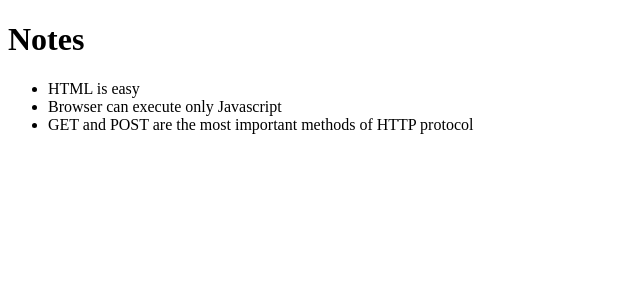
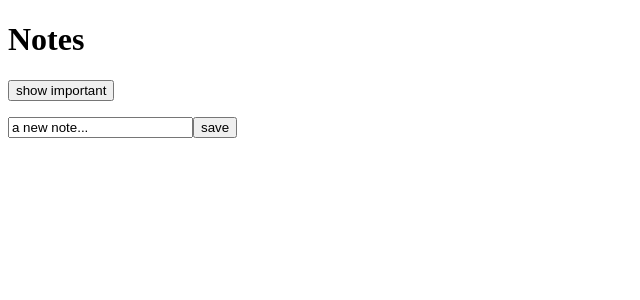
Before and after one commit to rickrizzle/react-full-stack, a React (Create React App) app: page / in a window 1280 px wide. Shown: the top 300 px of the page, without its empty margins (0-640 px from the left). Built offline with nearby package versions, Linux system fonts and the light colour scheme.

Commit message:
Add Forms, fun things with forms, conditionals, and playing with State

```diff
--- a/src/App.js
+++ b/src/App.js
@@ -1,15 +1,69 @@
-import React from "react";
+import React, { useState } from "react";
 import Note from "./components/Note";
 
-const App = ({ notes }) => {
-  const rows = () => notes.map(note => <Note key={note.id} note={note} />);
+const App = () => {
+  const [notes, setNotes] = useState([]);
+  const [newNote, setNewNote] = useState("a new note...");
+  const [showAll, setShowAll] = useState(true);
+
+  const notesToShow = showAll
+    ? notes
+    : notes.filter(note => note.important === true);
+
+  const rows = () =>
+    notesToShow.map(note => <Note key={note.id} note={note} />);
+
+  const addNote = event => {
+    event.preventDefault();
+    const noteObject = {
+      content: newNote,
+      date: new Date().toISOString(),
+      important: Math.random() > 0.5,
+      id: notes.length + 1
+    };
+    setNotes(notes.concat(noteObject));
+    setNewNote("");
+  };
+
+  const handleNoteChange = event => {
+    console.log(event.target.value);
+    setNewNote(event.target.value);
+  };
 
   return (
     <div>
       <h1>Notes</h1>
+      <div>
+        <button onClick={() => setShowAll(!showAll)}>
+          show {showAll ? "important" : "all"}
+        </button>
+      </div>
       <ul>{rows()}</ul>
+      <form onSubmit={addNote}>
+        <input value={newNote} onChange={handleNoteChange} />
+        <button type="submit">save</button>
+      </form>
     </div>
   );
 };
 
 export default App;
+//addNote function as an event handler to the form element that is called when
+// the form is submitted by clicking the submit button.
+//Use method discussed in part1 for defining event handler
+//event.preventDefault() method prevents default action of submitting form ie reloading page on submit.
+//target of event stored in event.target is logged to the console.
+//in order to enable editing of input element (form box) needed to register event handler to synchronize changes made to input w/ comp's state. (onChange added).
+//Event handler called every time a change occurs in the input element.
+//Lines 9-24: Create new object for note called noteObject receives content from
+// comp's newNote state. Unique id geenrated based on total # notes.
+//Math.random note has 50% marked as important.
+//Note note added to list of notes using concat array method.
+//Method DOES NOT mutate original notes state array, makes a new one BC YOU MUST
+//NEVER mutate state directly in React! (functional programming baby).
+//event handlers resets the value of controlled input element by calling setNewNote function of newNote state.
+//
+//Conditional operator: const result = condition ? val1 : val2
+//def: the result variable will be set to the value of val1 if condition is true.
+// if condition is false, the result variable will be set to the value of val2.
+//
```
